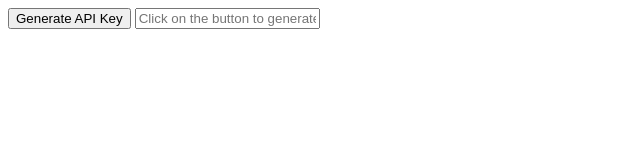
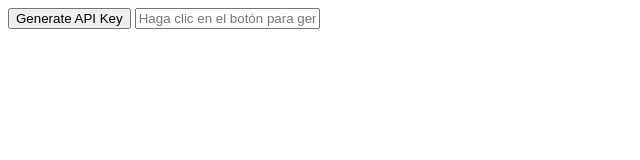
Before and after one commit to Dangel2/genkey, a plain HTML site: page index.html in a window 1280 px wide. Shown: the full height of the page, 0-640 px from the left. Drawn offline with Linux system fonts and the light colour scheme.

Commit message:
Update index.html

```diff
--- a/index.html
+++ b/index.html
@@ -2,6 +2,6 @@
 
   <button class="form-control" id="keygen">Generate API Key</button>
 
-  <input class="form-control" id="apikey" type="text" value="" placeholder="Click on the button to generate a new API key ..."  />
+  <input class="form-control" id="apiKey" type="text" value="" placeholder="Haga clic en el botón para generar una nueva clave api ... "  />
 
 </div>
```
